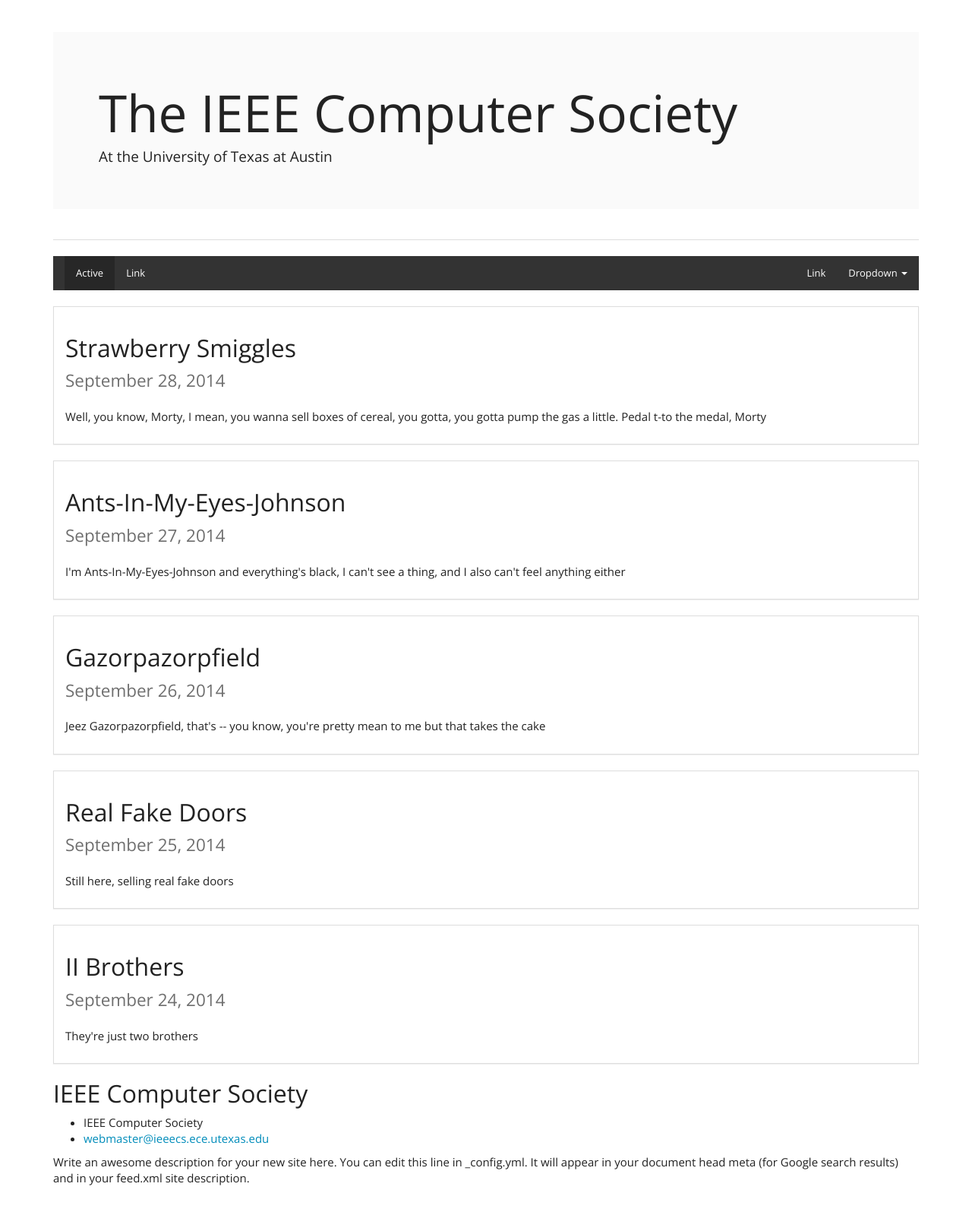
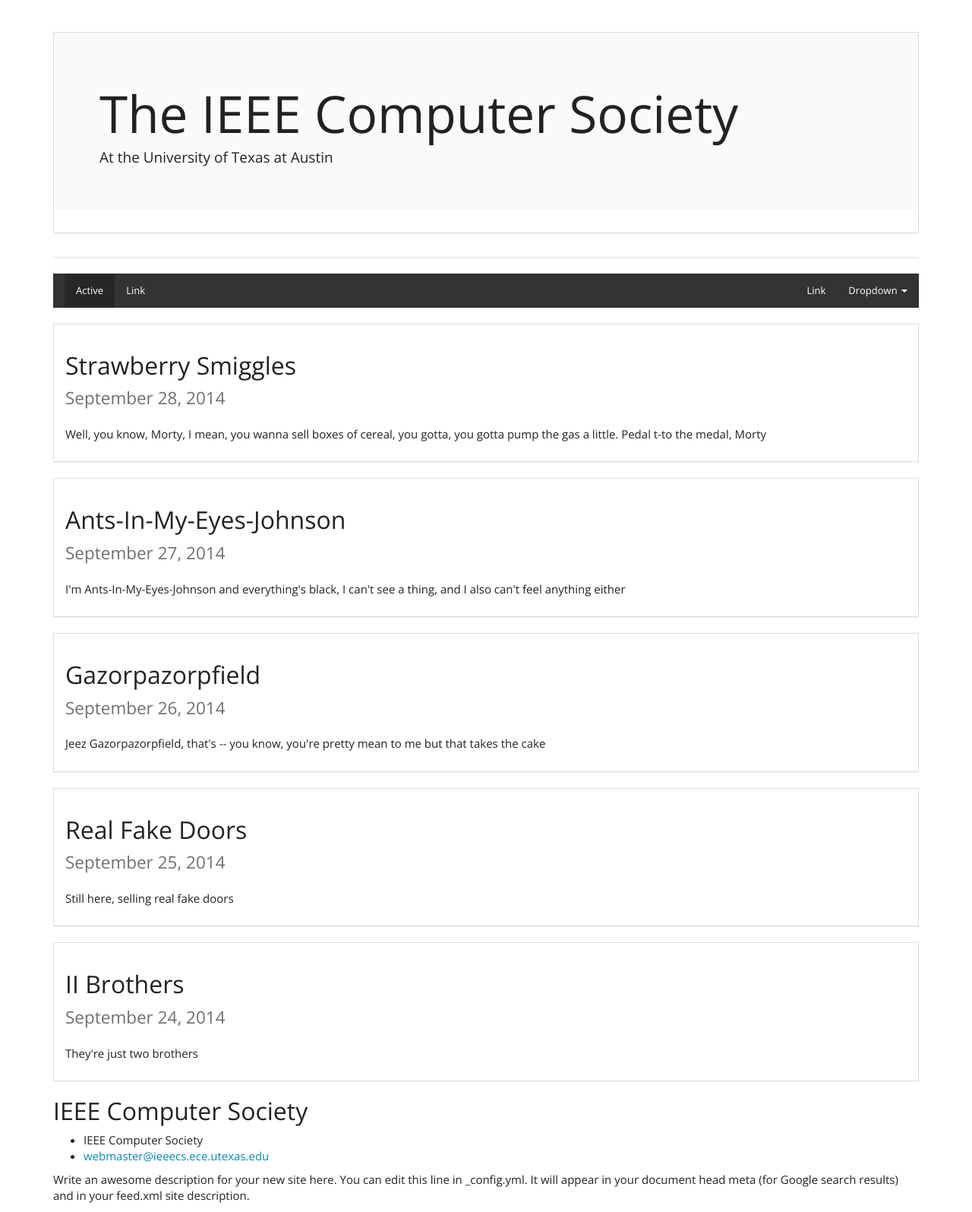
Before and after one commit to ieeecs-ut/ieee-computer-society, a Jekyll site: the page built from index.html, in a window 1280 px wide. Shown: the whole page at 76% size. Built offline with Jekyll 4.4.1, drawn with Linux system fonts in a browser that asks for light colours; Markdown is read by kramdown in place of the engine named in the settings; the list of posts is cut into pages by our own code; before the commit the page ends 1572 px from its top, so only the background shows below that.

Commit message:
jumbotron now enclosed in a panel
This makes it look better and less "floaty"

```diff
--- a/_includes/header.html
+++ b/_includes/header.html
@@ -1,6 +1,8 @@
 <div class="page-header">
-  <div class="jumbotron">
-    <h1>The IEEE Computer Society</h1>
-    <h4>At the University of Texas at Austin</h4>
+  <div class="panel panel-default">
+    <div class="jumbotron-header jumbotron">
+      <h1>The IEEE Computer Society</h1>
+      <h4>At the University of Texas at Austin</h4>
+    </div>
   </div>
 </div>
```
